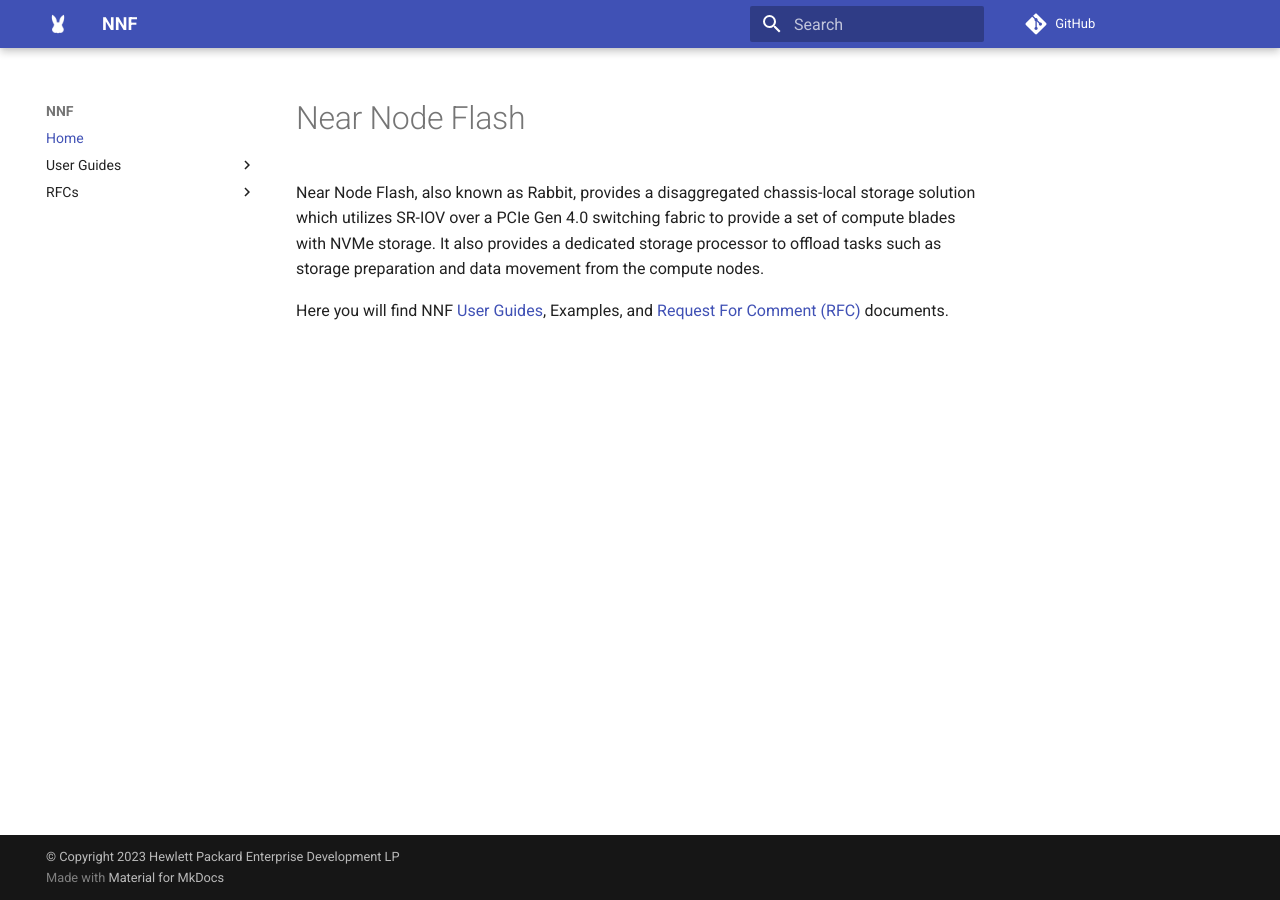
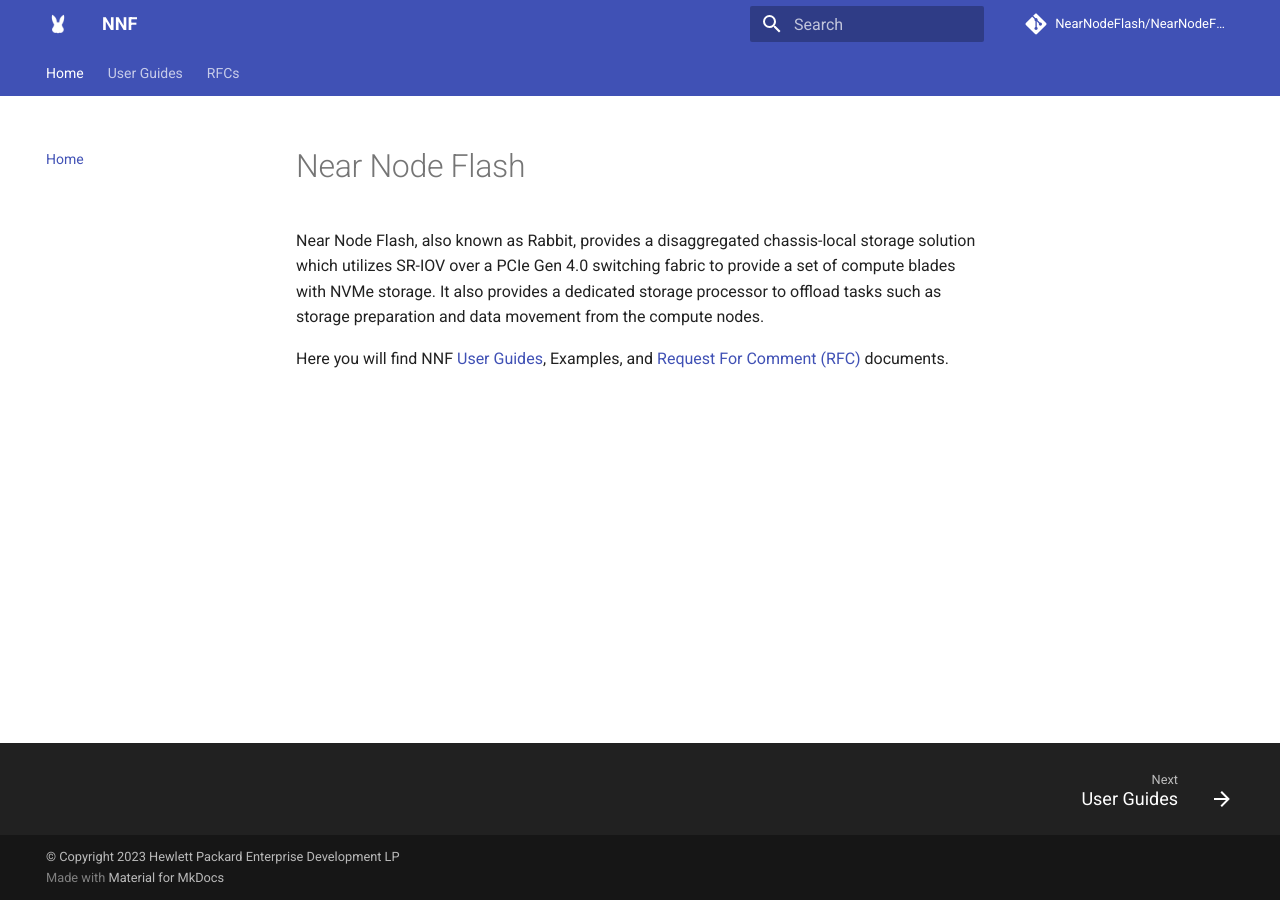
Before and after one commit to NearNodeFlash/NearNodeFlash.github.io, an MkDocs documentation site: the page built from docs/index.md, in a window 1280 px wide. Built offline with MkDocs 1.6.1 and Material for MkDocs 9.7.7, drawn with Linux system fonts in a browser that asks for light colours; comment, search, counter and statistics services are not loaded; the version menu is left out.

```diff
--- a/mkdocs.yml
+++ b/mkdocs.yml
@@ -1,7 +1,7 @@
 site_name: NNF
 site_description: 'Near Node Flash'
 docs_dir: docs/
-repo_name: GitHub
+repo_name: 'NearNodeFlash/NearNodeFlash.github.io'
 repo_url: https://github.com/NearNodeFlash/NearNodeFlash.github.io
 copyright: '&copy; Copyright 2023 Hewlett Packard Enterprise Development LP'
 nav:
@@ -23,10 +23,22 @@
 theme:
   name: 'material'
   custom_dir: overrides
+  features:
+    - content.code.copy
+    - navigation.instant
+    - navigation.tracking
+    - navigation.tabs
+    - navigation.top
+    - navigation.footer
+    - toc.follow
+    - search.suggest
+    - search.highlight
+    - search.share
   logo: img/logo.png
   favicon: img/logo.png
 plugins:
-  - search
+  - search:
+      separator: '[\s\-,:!=\[\]()"/]+|(?!\b)(?=[A-Z][a-z])|\.(?!\d)|&[lg]t;'
   - macros
   - section-index
 extra:
@@ -34,11 +46,8 @@
     provider: mike
     default: latest
 markdown_extensions:
-  - toc:
-      permalink: true
   - pymdownx.highlight:
       anchor_linenums: true
-  - admonition
   - pymdownx.details
   - pymdownx.inlinehilite
   - pymdownx.snippets
```
